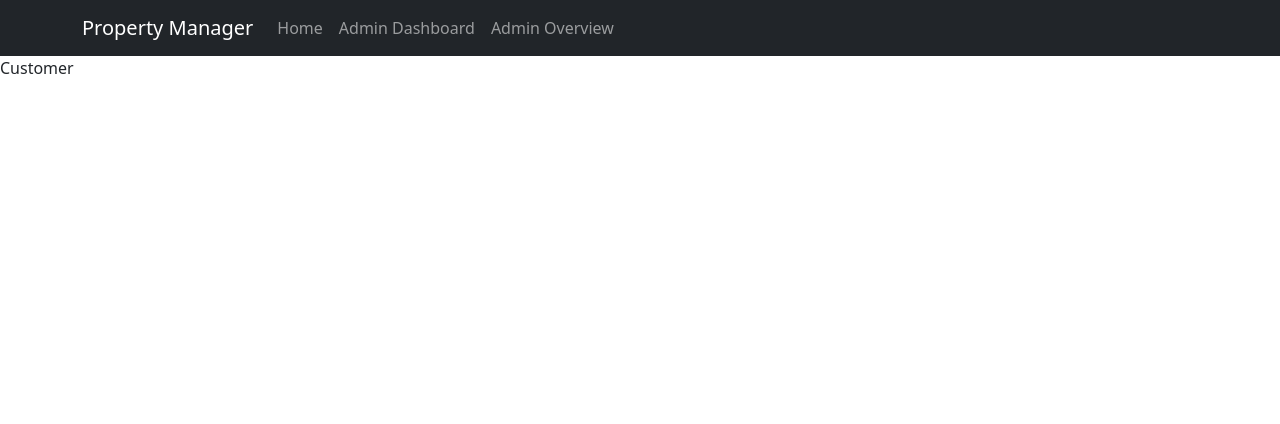
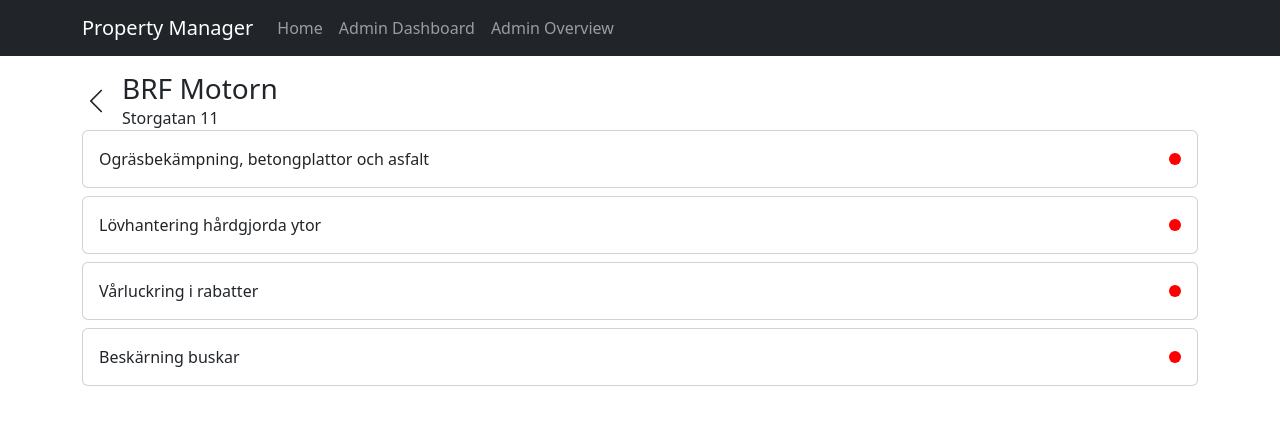
Before and after one commit to AppStractSE/PropertyManager-Frontend, a React (Vite) app: page /customer/1 in a window 1280 px wide. Shown: the top 424 px of the page. Built offline with nearby package versions, Linux system fonts and the light colour scheme.

Commit message:
Customer is now being mapped on customer id page

```diff
--- a/src/pages/Customer.tsx
+++ b/src/pages/Customer.tsx
@@ -1,5 +1,41 @@
+import { Card, Container, Stack } from "react-bootstrap";
+import { BsChevronLeft } from "react-icons/bs";
+import { useNavigate, useParams } from "react-router-dom";
+import CustomerData from "../data/CustomerData";
 const Customer = () => {
-  return <div>Customer</div>;
+  const { id } = useParams();
+  const navigate = useNavigate();
+  const customer = CustomerData.find((p) => p.id === id) ?? CustomerData[0];
+
+  return (
+    <Container className='mt-3'>
+      <div className='d-flex align-items-center'>
+        <div onClick={() => navigate(-1)}>
+          <BsChevronLeft size={28} />
+        </div>
+        <Container>
+          <div className='h3 mb-0'>{customer.name}</div>
+          <div className='p pointer'>{customer.address}</div>
+        </Container>
+      </div>
+      <Stack direction='vertical' gap={2}>
+        {customer.chores.map((x) => (
+          <Card>
+            <Card.Body>
+              <Container className='d-flex align-items-center'>
+                <Container>
+                  <Card.Text>{x.name}</Card.Text>
+                </Container>
+                <div
+                  style={{ height: 12, width: 12, background: "red", borderRadius: "50%" }}
+                ></div>
+              </Container>
+            </Card.Body>
+          </Card>
+        ))}
+      </Stack>
+    </Container>
+  );
 };
 
 export default Customer;
```
